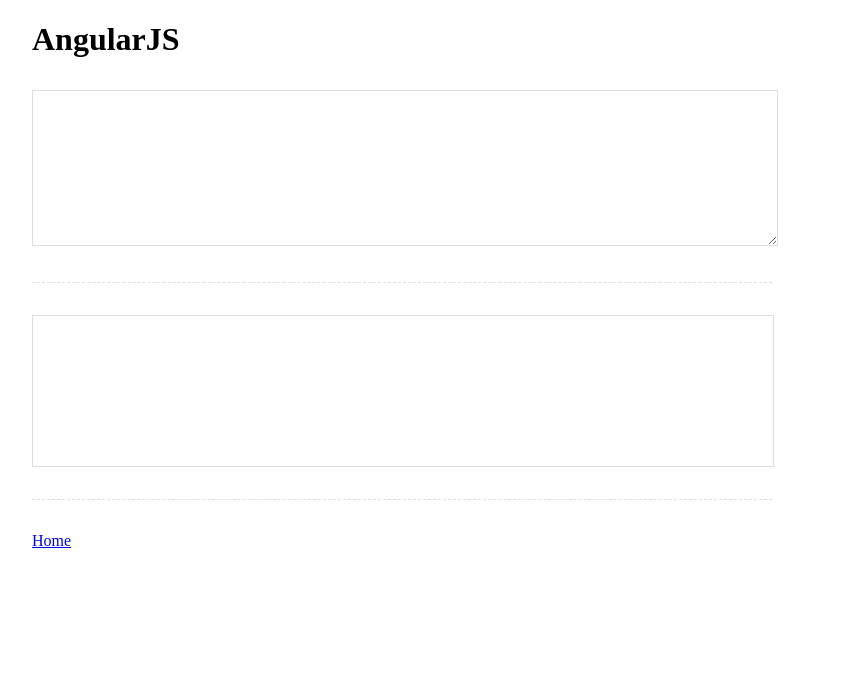
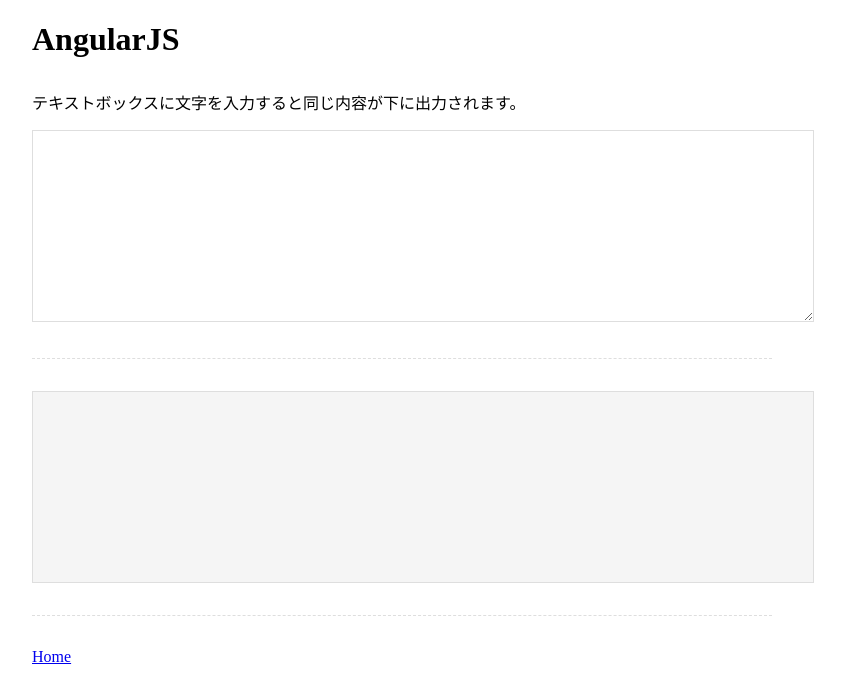
Before and after one commit to miya0001/jquery-vs-angularjs, a website: page ng.html in a window 1280 px wide. Shown: the whole page, without its empty margins (238-1083 px from the left). Drawn offline with nearby package versions, Linux system fonts and the light colour scheme.

Commit message:
some fix

```diff
--- a/ng.html
+++ b/ng.html
@@ -2,12 +2,14 @@
 <html ng-app>
 <head>
   <link rel="stylesheet" type="text/css" href="style.css">
-  <title>jQuery</title>
+  <title>AngularJS</title>
   <script src="https://ajax.googleapis.com/ajax/libs/angularjs/1.4.5/angular.min.js"></script>
 </head>
 <body>
 
   <h1>AngularJS</h1>
+
+  <p>テキストボックスに文字を入力すると同じ内容が下に出力されます。</p>
 
   <textarea ng-model="code"></textarea>
 
--- a/style.css
+++ b/style.css
@@ -18,6 +18,12 @@
   height: 5em;
   font-size: 30px;
   font-family: monospace;
+  padding: 20px;
+}
+
+pre
+{
+  background-color: #f5f5f5;
 }
 
 hr
```
Also changed, not shown: jq.html (+2 -0 lines).
